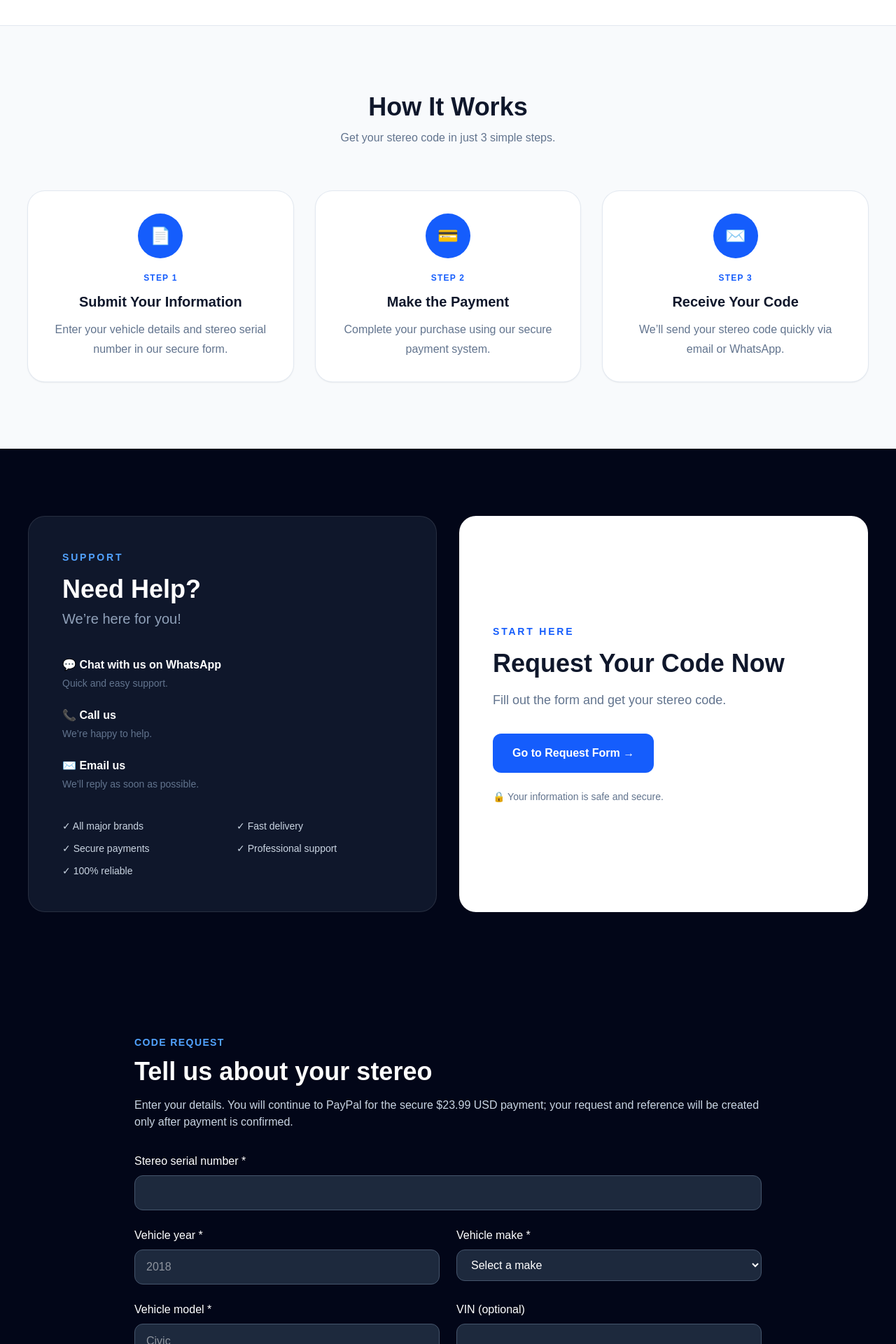
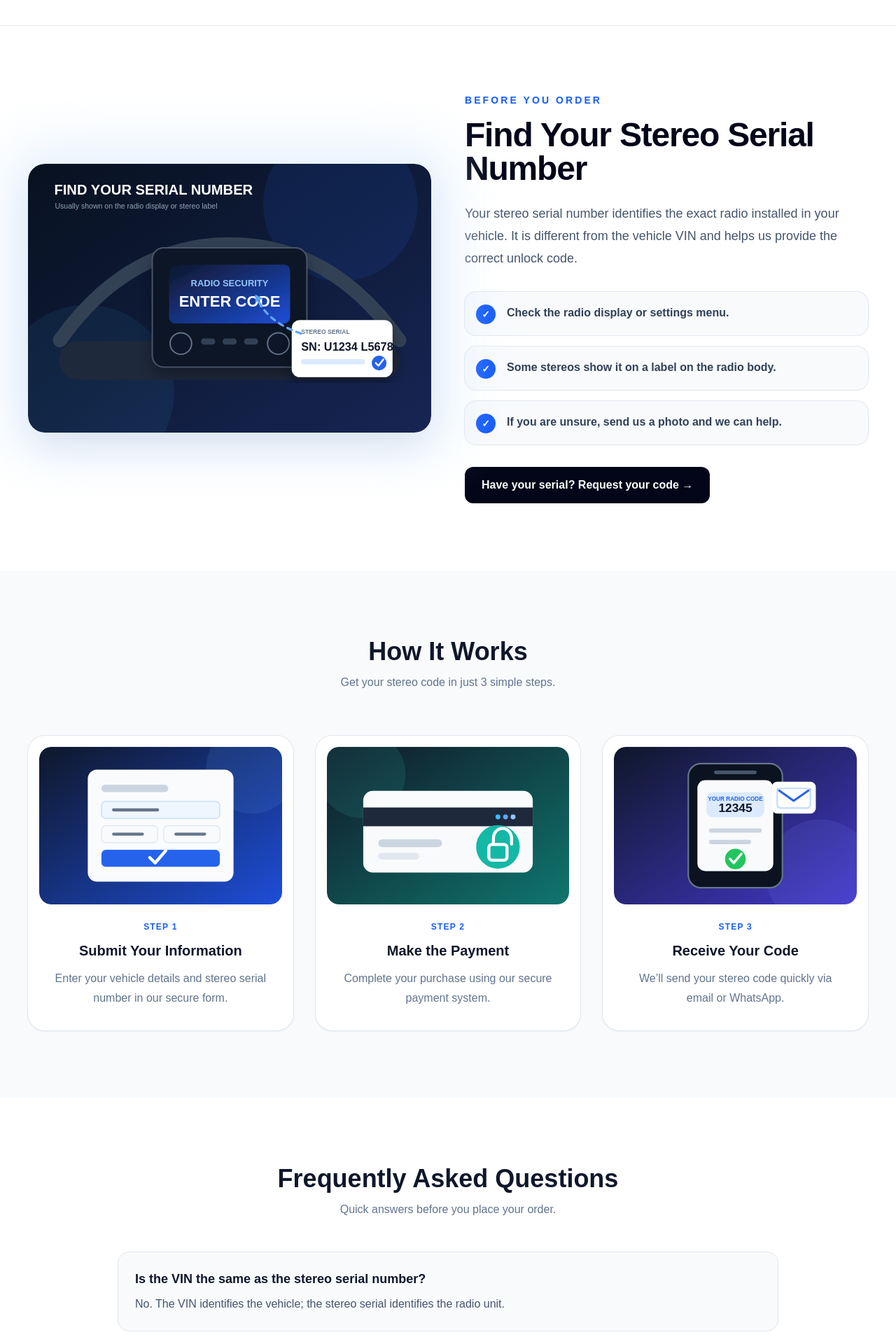
Before and after one commit to victornada2001-hash/Auto-Stereo-Codes---Car-Radio-Code-Service, a Next.js app in the folder app/: page / in a window 1280 px wide. Shown: the part 860-2780 px from the top of the page at 70% size. Built offline with nearby package versions, Linux system fonts and the light colour scheme.

Commit message:
Add richer visual sections and serial guide images

```diff
--- a/app/app/page.tsx
+++ b/app/app/page.tsx
@@ -37,8 +37,17 @@ export default function Home() {
       request: "Request Your Code →",
       brandsTitle: "Compatible with All Major Brands",
       more: "and more...",
+      serialEyebrow: "Before You Order",
+      serialTitle: "Find Your Stereo Serial Number",
+      serialText:
+        "Your stereo serial number identifies the exact radio installed in your vehicle. It is different from the vehicle VIN and helps us provide the correct unlock code.",
+      serial1: "Check the radio display or settings menu.",
+      serial2: "Some stereos show it on a label on the radio body.",
+      serial3: "If you are unsure, send us a photo and we can help.",
+      serialCta: "Have your serial? Request your code →",
       works: "How It Works",
       worksSub: "Get your stereo code in just 3 simple steps.",
+      stepLabel: "Step",
       step1: "Submit Your Information",
       step1Text:
         "Enter your vehicle details and stereo serial number in our secure form.",
@@ -48,6 +57,14 @@ export default function Home() {
       step3: "Receive Your Code",
       step3Text:
         "We’ll send your stereo code quickly via email or WhatsApp.",
+      faqTitle: "Frequently Asked Questions",
+      faqSub: "Quick answers before you place your order.",
+      faq1q: "Is the VIN the same as the stereo serial number?",
+      faq1a: "No. The VIN identifies the vehicle; the stereo serial identifies the radio unit.",
+      faq2q: "Do I pay before the request is created?",
+      faq2a: "Yes. Your request and folio are generated only after payment is confirmed.",
+      faq3q: "How will I receive my code?",
+      faq3a: "We can deliver it using the email or WhatsApp contact provided with your request.",
       help: "Need Help?",
       helpSub: "We’re here for you!",
       whatsapp: "Chat with us on WhatsApp",
@@ -83,8 +100,17 @@ export default function Home() {
       request: "Solicitar Mi Código →",
       brandsTitle: "Compatible con las Principales Marcas",
       more: "y muchas más...",
+      serialEyebrow: "Antes de Solicitar",
+      serialTitle: "Encuentra el Número de Serie del Estéreo",
+      serialText:
+        "El número de serie identifica el radio exacto instalado en tu vehículo. Es diferente al VIN del vehículo y nos ayuda a proporcionar el código correcto.",
+      serial1: "Revisa la pantalla o el menú de ajustes del radio.",
+      serial2: "Algunos estéreos lo muestran en una etiqueta del equipo.",
+      serial3: "Si no estás seguro, envíanos una foto y te ayudamos.",
+      serialCta: "¿Ya tienes el serial? Solicita tu código →",
       works: "Cómo Funciona",
       worksSub: "Obtén tu código de estéreo en solo 3 pasos.",
+      stepLabel: "Paso",
       step1: "Envía Tu Información",
       step1Text:
         "Ingresa los datos de tu vehículo y el número de serie del estéreo en nuestro formulario seguro.",
@@ -94,6 +120,14 @@ export default function Home() {
       step3: "Recibe Tu Código",
       step3Text:
         "Te enviaremos rápidamente el código por email o WhatsApp.",
+      faqTitle: "Preguntas Frecuentes",
+      faqSub: "Respuestas rápidas antes de hacer tu solicitud.",
+      faq1q: "¿El VIN es lo mismo que el serial del estéreo?",
+      faq1a: "No. El VIN identifica el vehículo; el serial del estéreo identifica el radio.",
+      faq2q: "¿Pago antes de que se cree la solicitud?",
+      faq2a: "Sí. La solicitud y el folio se generan únicamente después de confirmar el pago.",
+      faq3q: "¿Cómo recibiré mi código?",
+      faq3a: "Podemos entregarlo al correo o WhatsApp que proporciones en tu solicitud.",
       help: "¿Necesitas Ayuda?",
       helpSub: "¡Estamos para ayudarte!",
       whatsapp: "Chatea con nosotros por WhatsApp",
@@ -116,10 +150,14 @@ export default function Home() {
   };
 
   const t = content[language];
+  const steps = [
+    { number: "1", image: "/step-details.svg", title: t.step1, text: t.step1Text },
+    { number: "2", image: "/step-payment.svg", title: t.step2, text: t.step2Text },
+    { number: "3", image: "/step-code.svg", title: t.step3, text: t.step3Text },
+  ];
 
   return (
     <main className="min-h-screen bg-white text-slate-900">
-      {/* HEADER */}
       <header className="absolute left-0 top-0 z-20 w-full">
         <div className="mx-auto flex max-w-7xl items-center justify-between px-6 py-5 lg:px-10">
           <div>
@@ -132,41 +170,23 @@ export default function Home() {
           </div>
 
           <nav className="hidden items-center gap-7 lg:flex">
-            <a href="#" className="text-sm text-white transition hover:text-blue-400">
-              {t.navHome}
-            </a>
-            <a href="#request" className="text-sm text-white transition hover:text-blue-400">
-              {t.navRequest}
-            </a>
-            <a href="#serial" className="text-sm text-white transition hover:text-blue-400">
-              {t.navSerial}
-            </a>
-            <a href="#faq" className="text-sm text-white transition hover:text-blue-400">
-              {t.navFaq}
-            </a>
-            <a href="#contact" className="text-sm text-white transition hover:text-blue-400">
-              {t.navContact}
-            </a>
+            <a href="#" className="text-sm text-white transition hover:text-blue-400">{t.navHome}</a>
+            <a href="#request" className="text-sm text-white transition hover:text-blue-400">{t.navRequest}</a>
+            <a href="#serial" className="text-sm text-white transition hover:text-blue-400">{t.navSerial}</a>
+            <a href="#faq" className="text-sm text-white transition hover:text-blue-400">{t.navFaq}</a>
+            <a href="#contact" className="text-sm text-white transition hover:text-blue-400">{t.navContact}</a>
           </nav>
 
           <div className="flex rounded-full border border-white/20 bg-white/10 p-1 backdrop-blur">
             <button
               onClick={() => setLanguage("en")}
-              className={`rounded-full px-3 py-1.5 text-xs font-semibold transition ${
-                language === "en"
-                  ? "bg-white text-slate-900"
-                  : "text-white"
-              }`}
+              className={`rounded-full px-3 py-1.5 text-xs font-semibold transition ${language === "en" ? "bg-white text-slate-900" : "text-white"}`}
             >
               🇺🇸 English
             </button>
             <button
               onClick={() => setLanguage("es")}
-              className={`rounded-full px-3 py-1.5 text-xs font-semibold transition ${
-                language === "es"
-                  ? "bg-white text-slate-900"
-                  : "text-white"
-              }`}
+              className={`rounded-full px-3 py-1.5 text-xs font-semibold transition ${language === "es" ? "bg-white text-slate-900" : "text-white"}`}
             >
               🇲🇽 Español
             </button>
@@ -174,58 +194,25 @@ export default function Home() {
         </div>
       </header>
 
-      {/* HERO */}
       <section className="relative overflow-hidden bg-slate-950">
         <div className="absolute inset-0 bg-[radial-gradient(circle_at_75%_40%,rgba(37,99,235,0.25),transparent_35%)]" />
-
         <div className="relative mx-auto grid min-h-[720px] max-w-7xl items-center gap-12 px-6 pb-20 pt-36 lg:grid-cols-2 lg:px-10">
           <div>
             <div className="mb-5 inline-flex rounded-full border border-blue-400/20 bg-blue-500/10 px-4 py-2 text-xs font-semibold uppercase tracking-wider text-blue-300">
               Car Radio Code Service
             </div>
-
             <h1 className="max-w-2xl text-5xl font-black leading-[1.05] tracking-tight text-white md:text-7xl">
-              {t.heroTitle1}
-              <br />
-              <span className="text-blue-400">{t.heroTitle2}</span>
+              {t.heroTitle1}<br /><span className="text-blue-400">{t.heroTitle2}</span>
             </h1>
-
-            <p className="mt-7 max-w-xl text-lg leading-8 text-slate-300">
-              {t.heroText}
-            </p>
-
+            <p className="mt-7 max-w-xl text-lg leading-8 text-slate-300">{t.heroText}</p>
             <div className="mt-8 flex flex-wrap gap-6">
-              <div className="flex items-center gap-3">
-                <div className="flex h-10 w-10 items-center justify-center rounded-full bg-blue-500/15 text-lg">
-                  🛡️
-                </div>
-                <span className="text-sm font-semibold text-white">{t.safe}</span>
-              </div>
-
-              <div className="flex items-center gap-3">
-                <div className="flex h-10 w-10 items-center justify-center rounded-full bg-blue-500/15 text-lg">
-                  ⚡
-                </div>
-                <span className="text-sm font-semibold text-white">{t.fast}</span>
-              </div>
-
-              <div className="flex items-center gap-3">
-                <div className="flex h-10 w-10 items-center justify-center rounded-full bg-blue-500/15 text-lg">
-                  🎧
-                </div>
-                <span className="text-sm font-semibold text-white">{t.support}</span>
-              </div>
+              <div className="flex items-center gap-3"><div className="flex h-10 w-10 items-center justify-center rounded-full bg-blue-500/15 text-lg">🛡️</div><span className="text-sm font-semibold text-white">{t.safe}</span></div>
+              <div className="flex items-center gap-3"><div className="flex h-10 w-10 items-center justify-center rounded-full bg-blue-500/15 text-lg">⚡</div><span className="text-sm font-semibold text-white">{t.fast}</span></div>
+              <div className="flex items-center gap-3"><div className="flex h-10 w-10 items-center justify-center rounded-full bg-blue-500/15 text-lg">🎧</div><span className="text-sm font-semibold text-white">{t.support}</span></div>
             </div>
-
-            <a
-              href="#request"
-              className="mt-10 inline-flex rounded-xl bg-blue-600 px-7 py-4 font-bold text-white shadow-lg shadow-blue-600/20 transition hover:bg-blue-500"
-            >
-              {t.request}
-            </a>
+            <a href="#request" className="mt-10 inline-flex rounded-xl bg-blue-600 px-7 py-4 font-bold text-white shadow-lg shadow-blue-600/20 transition hover:bg-blue-500">{t.request}</a>
           </div>
 
-          {/* STEREO IMAGE */}
           <div className="relative flex items-center justify-center">
             <div className="absolute h-80 w-80 rounded-full bg-blue-600/20 blur-3xl" />
             <Image
@@ -234,163 +221,128 @@ export default function Home() {
               width={1536}
               height={1024}
               sizes="(max-width: 1023px) 100vw, 50vw"
-              preload
+              priority
               className="relative h-auto w-full rounded-3xl shadow-2xl shadow-blue-950/30"
             />
           </div>
         </div>
       </section>
 
-      {/* BRANDS */}
       <section className="border-b border-slate-200 bg-white py-12">
         <div className="mx-auto max-w-7xl px-6 lg:px-10">
-          <h2 className="text-center text-xl font-bold text-slate-800">
-            {t.brandsTitle}
-          </h2>
-
+          <h2 className="text-center text-xl font-bold text-slate-800">{t.brandsTitle}</h2>
           <div className="mt-8 flex flex-wrap items-center justify-center gap-x-8 gap-y-5">
-            {brands.map((brand) => (
-              <span
-                key={brand}
-                className="text-sm font-bold tracking-wide text-slate-400"
-              >
-                {brand}
-              </span>
-            ))}
+            {brands.map((brand) => <span key={brand} className="text-sm font-bold tracking-wide text-slate-400">{brand}</span>)}
             <span className="text-sm font-medium text-blue-600">{t.more}</span>
           </div>
         </div>
       </section>
 
-      {/* HOW IT WORKS */}
+      <section id="serial" className="overflow-hidden bg-white py-24">
+        <div className="mx-auto grid max-w-7xl items-center gap-12 px-6 lg:grid-cols-2 lg:px-10">
+          <div className="relative">
+            <div className="absolute -inset-6 rounded-[2.5rem] bg-blue-100/70 blur-2xl" />
+            <Image
+              src="/serial-guide.svg"
+              alt={language === "es" ? "Guía visual para encontrar el número de serie del estéreo" : "Visual guide to find the stereo serial number"}
+              width={1200}
+              height={800}
+              className="relative h-auto w-full rounded-3xl shadow-2xl shadow-slate-300/60"
+            />
+          </div>
+          <div>
+            <div className="text-sm font-black uppercase tracking-[0.22em] text-blue-600">{t.serialEyebrow}</div>
+            <h2 className="mt-4 text-4xl font-black tracking-tight text-slate-950 md:text-5xl">{t.serialTitle}</h2>
+            <p className="mt-6 text-lg leading-8 text-slate-600">{t.serialText}</p>
+            <div className="mt-8 space-y-4">
+              {[t.serial1, t.serial2, t.serial3].map((item) => (
+                <div key={item} className="flex items-start gap-4 rounded-2xl bg-slate-50 p-4 ring-1 ring-slate-200">
+                  <div className="mt-0.5 flex h-7 w-7 shrink-0 items-center justify-center rounded-full bg-blue-600 text-sm font-black text-white">✓</div>
+                  <div className="font-semibold leading-7 text-slate-700">{item}</div>
+                </div>
+              ))}
+            </div>
+            <a href="#request-form" className="mt-8 inline-flex rounded-xl bg-slate-950 px-6 py-3.5 font-bold text-white transition hover:bg-blue-600">{t.serialCta}</a>
+          </div>
+        </div>
+      </section>
+
       <section className="bg-slate-50 py-24">
         <div className="mx-auto max-w-7xl px-6 lg:px-10">
           <div className="text-center">
             <h2 className="text-4xl font-black text-slate-900">{t.works}</h2>
             <p className="mt-3 text-slate-500">{t.worksSub}</p>
           </div>
-
           <div className="mt-16 grid gap-8 md:grid-cols-3">
-            {[
-              ["1", "📄", t.step1, t.step1Text],
-              ["2", "💳", t.step2, t.step2Text],
-              ["3", "✉️", t.step3, t.step3Text],
-            ].map(([number, icon, title, text]) => (
-              <div
-                key={number}
-                className="rounded-3xl bg-white p-8 text-center shadow-sm ring-1 ring-slate-200"
-              >
-                <div className="mx-auto flex h-16 w-16 items-center justify-center rounded-full bg-blue-600 text-2xl">
-                  {icon}
+            {steps.map((step) => (
+              <div key={step.number} className="overflow-hidden rounded-3xl bg-white shadow-sm ring-1 ring-slate-200 transition duration-300 hover:-translate-y-1 hover:shadow-xl">
+                <div className="p-4 pb-0">
+                  <Image src={step.image} alt="" width={800} height={520} className="h-auto w-full rounded-2xl" />
                 </div>
-
-                <div className="mt-5 text-xs font-black uppercase tracking-widest text-blue-600">
-                  Step {number}
+                <div className="p-8 pt-6 text-center">
+                  <div className="text-xs font-black uppercase tracking-widest text-blue-600">{t.stepLabel} {step.number}</div>
+                  <h3 className="mt-3 text-xl font-bold text-slate-900">{step.title}</h3>
+                  <p className="mt-3 leading-7 text-slate-500">{step.text}</p>
                 </div>
-
-                <h3 className="mt-3 text-xl font-bold text-slate-900">
-                  {title}
-                </h3>
-
-                <p className="mt-3 leading-7 text-slate-500">{text}</p>
               </div>
             ))}
           </div>
         </div>
       </section>
 
-      {/* HELP + REQUEST */}
+      <section id="faq" className="bg-white py-24">
+        <div className="mx-auto max-w-5xl px-6 lg:px-10">
+          <div className="text-center">
+            <h2 className="text-4xl font-black text-slate-900">{t.faqTitle}</h2>
+            <p className="mt-3 text-slate-500">{t.faqSub}</p>
+          </div>
+          <div className="mt-12 grid gap-5">
+            {[[t.faq1q, t.faq1a], [t.faq2q, t.faq2a], [t.faq3q, t.faq3a]].map(([q, a]) => (
+              <div key={q} className="rounded-2xl border border-slate-200 bg-slate-50 p-6">
+                <h3 className="text-lg font-bold text-slate-900">{q}</h3>
+                <p className="mt-2 leading-7 text-slate-600">{a}</p>
+              </div>
+            ))}
+          </div>
+        </div>
+      </section>
+
       <section id="contact" className="bg-slate-950 py-24">
         <div className="mx-auto grid max-w-7xl gap-8 px-6 lg:grid-cols-2 lg:px-10">
           <div className="rounded-3xl border border-white/10 bg-slate-900 p-8 md:p-12">
-            <div className="text-sm font-bold uppercase tracking-[0.2em] text-blue-400">
-              Support
-            </div>
-
+            <div className="text-sm font-bold uppercase tracking-[0.2em] text-blue-400">Support</div>
             <h2 className="mt-4 text-4xl font-black text-white">{t.help}</h2>
             <p className="mt-2 text-xl text-slate-400">{t.helpSub}</p>
-
             <div className="mt-10 space-y-6">
-              <div>
-                <div className="font-bold text-white">💬 {t.whatsapp}</div>
-                <p className="mt-1 text-sm text-slate-500">
-                  Quick and easy support.
-                </p>
-              </div>
-
-              <div>
-                <div className="font-bold text-white">📞 {t.phone}</div>
-                <p className="mt-1 text-sm text-slate-500">
-                  We’re happy to help.
-                </p>
-              </div>
-
-              <div>
-                <div className="font-bold text-white">✉️ {t.email}</div>
-                <p className="mt-1 text-sm text-slate-500">
-                  We’ll reply as soon as possible.
-                </p>
-              </div>
+              <div><div className="font-bold text-white">💬 {t.whatsapp}</div><p className="mt-1 text-sm text-slate-500">Quick and easy support.</p></div>
+              <div><div className="font-bold text-white">📞 {t.phone}</div><p className="mt-1 text-sm text-slate-500">We’re happy to help.</p></div>
+              <div><div className="font-bold text-white">✉️ {t.email}</div><p className="mt-1 text-sm text-slate-500">We’ll reply as soon as possible.</p></div>
             </div>
-
             <div className="mt-10 grid gap-3 sm:grid-cols-2">
-              {t.features.map((feature) => (
-                <div key={feature} className="text-sm text-slate-300">
-                  ✓ {feature}
-                </div>
-              ))}
+              {t.features.map((feature) => <div key={feature} className="text-sm text-slate-300">✓ {feature}</div>)}
             </div>
           </div>
 
-          <div
-            id="request"
-            className="flex flex-col justify-center rounded-3xl bg-white p-8 md:p-12"
-          >
-            <div className="text-sm font-bold uppercase tracking-[0.2em] text-blue-600">
-              Start Here
-            </div>
-
-            <h2 className="mt-4 text-4xl font-black text-slate-900">
-              {t.requestNow}
-            </h2>
-
-            <p className="mt-4 text-lg leading-8 text-slate-500">
-              {t.requestSub}
-            </p>
-
-            <a
-              href="#request-form"
-              className="mt-8 inline-flex w-fit rounded-xl bg-blue-600 px-7 py-4 font-bold text-white transition hover:bg-blue-500"
-            >
-              {t.goForm}
-            </a>
-
-            <div className="mt-6 text-sm text-slate-500">
-              🔒 {t.secure}
-            </div>
+          <div id="request" className="flex flex-col justify-center rounded-3xl bg-white p-8 md:p-12">
+            <div className="text-sm font-bold uppercase tracking-[0.2em] text-blue-600">Start Here</div>
+            <h2 className="mt-4 text-4xl font-black text-slate-900">{t.requestNow}</h2>
+            <p className="mt-4 text-lg leading-8 text-slate-500">{t.requestSub}</p>
+            <a href="#request-form" className="mt-8 inline-flex w-fit rounded-xl bg-blue-600 px-7 py-4 font-bold text-white transition hover:bg-blue-500">{t.goForm}</a>
+            <div className="mt-6 text-sm text-slate-500">🔒 {t.secure}</div>
           </div>
         </div>
       </section>
 
       <CheckoutRequestForm language={language} />
 
-      {/* FOOTER */}
       <footer className="border-t border-slate-800 bg-slate-950 py-10">
         <div className="mx-auto flex max-w-7xl flex-col gap-6 px-6 md:flex-row md:items-center md:justify-between lg:px-10">
           <div>
-            <div className="text-lg font-black text-white">
-              AUTO <span className="text-blue-400">STEREO</span> CODES
-            </div>
-            <div className="mt-1 text-[9px] tracking-[0.25em] text-slate-500">
-              UNLOCK YOUR CAR STEREO
-            </div>
+            <div className="text-lg font-black text-white">AUTO <span className="text-blue-400">STEREO</span> CODES</div>
+            <div className="mt-1 text-[9px] tracking-[0.25em] text-slate-500">UNLOCK YOUR CAR STEREO</div>
           </div>
-
           <div className="text-sm text-slate-500">{t.footer}</div>
-
-          <div className="text-sm font-semibold text-slate-400">
-            {t.tagline}
-          </div>
+          <div className="text-sm font-semibold text-slate-400">{t.tagline}</div>
         </div>
       </footer>
     </main>
```
